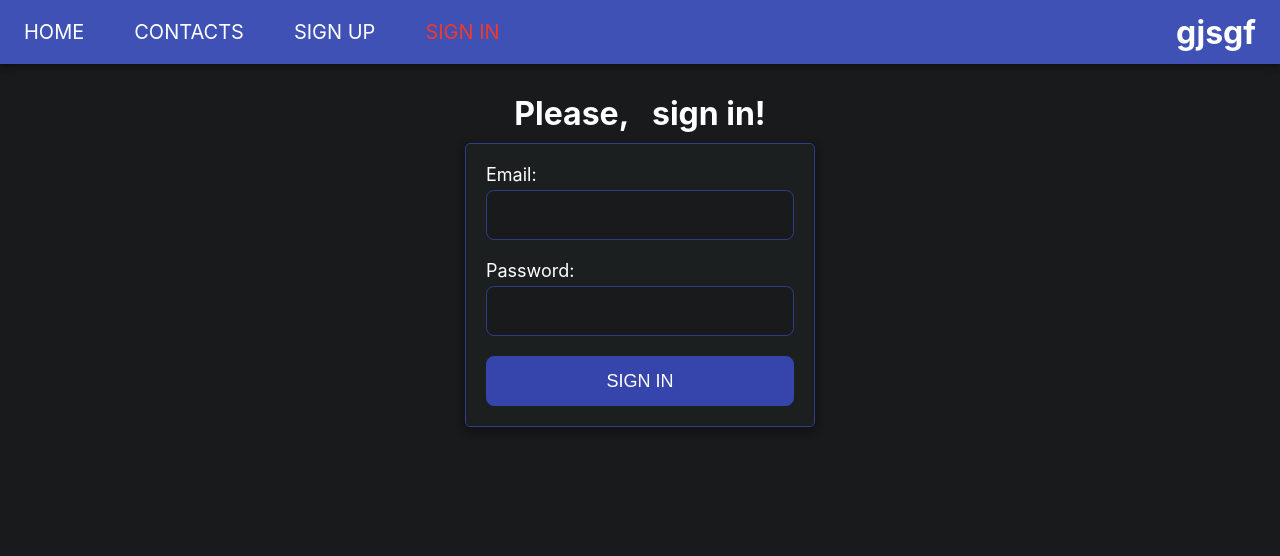
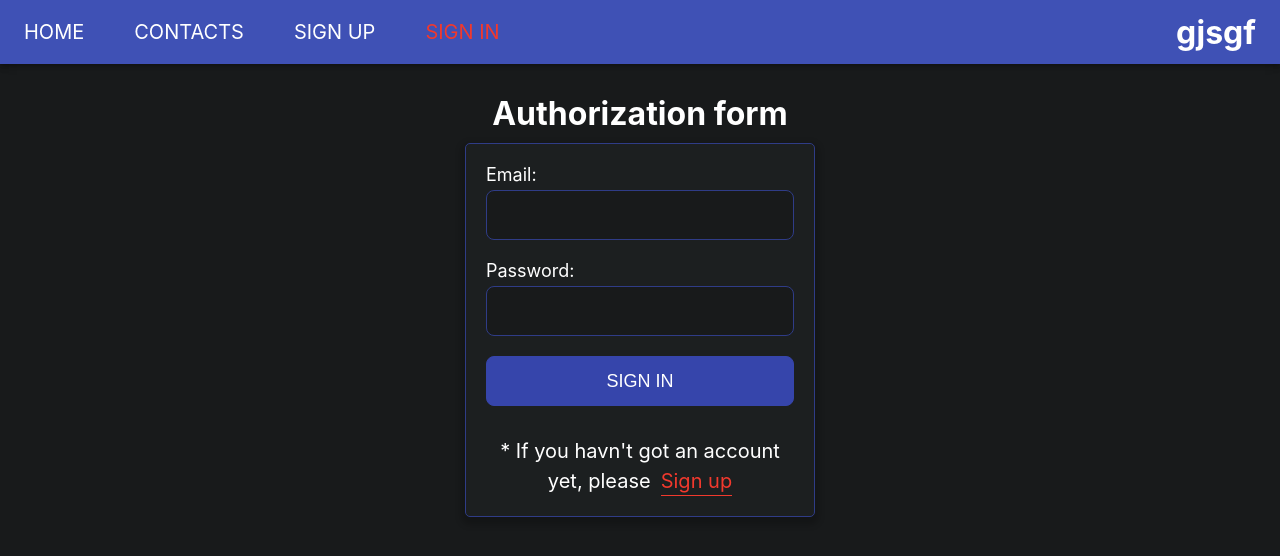
Before and after one commit to capricornus44/goit-react-hw-08-phonebook, a React (Create React App) app: page /signin in a window 1280 px wide. Shown: the top 556 px of the page. Built offline with nearby package versions, Linux system fonts and the light colour scheme.

Commit message:
Added authentication form with styles

```diff
--- a/src/components/auth/AuthForm.js
+++ b/src/components/auth/AuthForm.js
@@ -1,5 +1,7 @@
 import React, { Component } from 'react';
-import { withRouter } from 'react-router-dom';
+import { NavLink, withRouter } from 'react-router-dom';
+import { connect } from 'react-redux';
+import { signin, signup } from '../../redux/auth/auth-operations';
 import './AuthForm.scss';
 
 class AuthForm extends Component {
@@ -18,24 +20,29 @@ class AuthForm extends Component {
     e.preventDefault();
     const { email, password, name } = this.state;
 
-    this.isRegistrationForm()
-      ? this.props.registrationOperation({ email, password, name })
-      : this.props.loginOperation({ email, password });
+    this.isSignupForm()
+      ? this.props.signup({ email, password, name })
+      : this.props.signin({ email, password });
+
+    this.setState({
+      email: '',
+      password: '',
+    });
   };
 
-  isRegistrationForm = () => {
-    return this.props.location.pathname === '/signup';
+  isSignupForm = () => {
+    return this.props.match.url === '/signup';
   };
 
   render() {
     return (
       <>
         <h1 className="auth-page_desc">
-          Please, &ensp;
-          {this.isRegistrationForm() ? 'sign up' : 'sign in'}!
+          {this.isSignupForm() ? 'Registration form' : 'Authorization form'}
         </h1>
-        <form className="auth-form">
-          {this.isRegistrationForm() && (
+
+        <form className="auth-form" onSubmit={this.onHandleSubmit}>
+          {this.isSignupForm() && (
             <label className="auth-form_label">
               Name:
               <input
@@ -51,34 +58,48 @@ class AuthForm extends Component {
           <label className="auth-form_label">
             Email:
             <input
-              type="text"
+              type="email"
               name="email"
               value={this.state.email}
-              autoComplete="off"
+              // autoComplete="off"
               onChange={this.onHandleChange}
               className="auth-form_input"
             />
           </label>
-
           <label className="auth-form_label">
             Password:
             <input
               type="text"
               name="password"
               value={this.state.password}
-              autoComplete="off"
+              // autoComplete="off"
               onChange={this.onHandleChange}
               className="auth-form_input"
             />
           </label>
+          <button type="submit" className="auth-form_button">
+            {this.isSignupForm() ? 'sign up' : 'sign in'}
+          </button>
 
-          <button type="submit" className="auth-form_button">
-            {this.isRegistrationForm() ? 'sign up' : 'sign in'}
-          </button>
+          {this.isSignupForm() ? (
+            <p className="auth-form_info">
+              * If you already have an account, please
+              <NavLink to="/signin" className="auth-form_redirect">
+                Sign in
+              </NavLink>
+            </p>
+          ) : (
+            <p className="auth-form_info">
+              * If you havn't got an account yet, please
+              <NavLink to="/signup" className="auth-form_redirect">
+                Sign up
+              </NavLink>
+            </p>
+          )}
         </form>
       </>
     );
   }
 }
 
-export default withRouter(AuthForm);
+export default connect(null, { signup, signin })(withRouter(AuthForm));
--- a/src/components/auth/AuthForm.scss
+++ b/src/components/auth/AuthForm.scss
@@ -60,6 +60,7 @@
 
 .auth-form_button {
   display: block;
+  margin-bottom: 30px;
   width: 100%;
   height: 50px;
   // border: 1px solid #dfe1e5;
@@ -75,3 +76,22 @@
 
   cursor: pointer;
 }
+
+.auth-form_info {
+  font-size: 20px;
+  line-height: 1.5;
+  text-align: center;
+  color: #ffffff;
+}
+
+.auth-form_redirect {
+  margin-left: 10px;
+  padding-bottom: 2px;
+  border-bottom: 1px solid #f1392d;
+
+  font-size: inherit;
+  line-height: inherit;
+  text-decoration: none;
+
+  color: #f1392d;
+}
```
